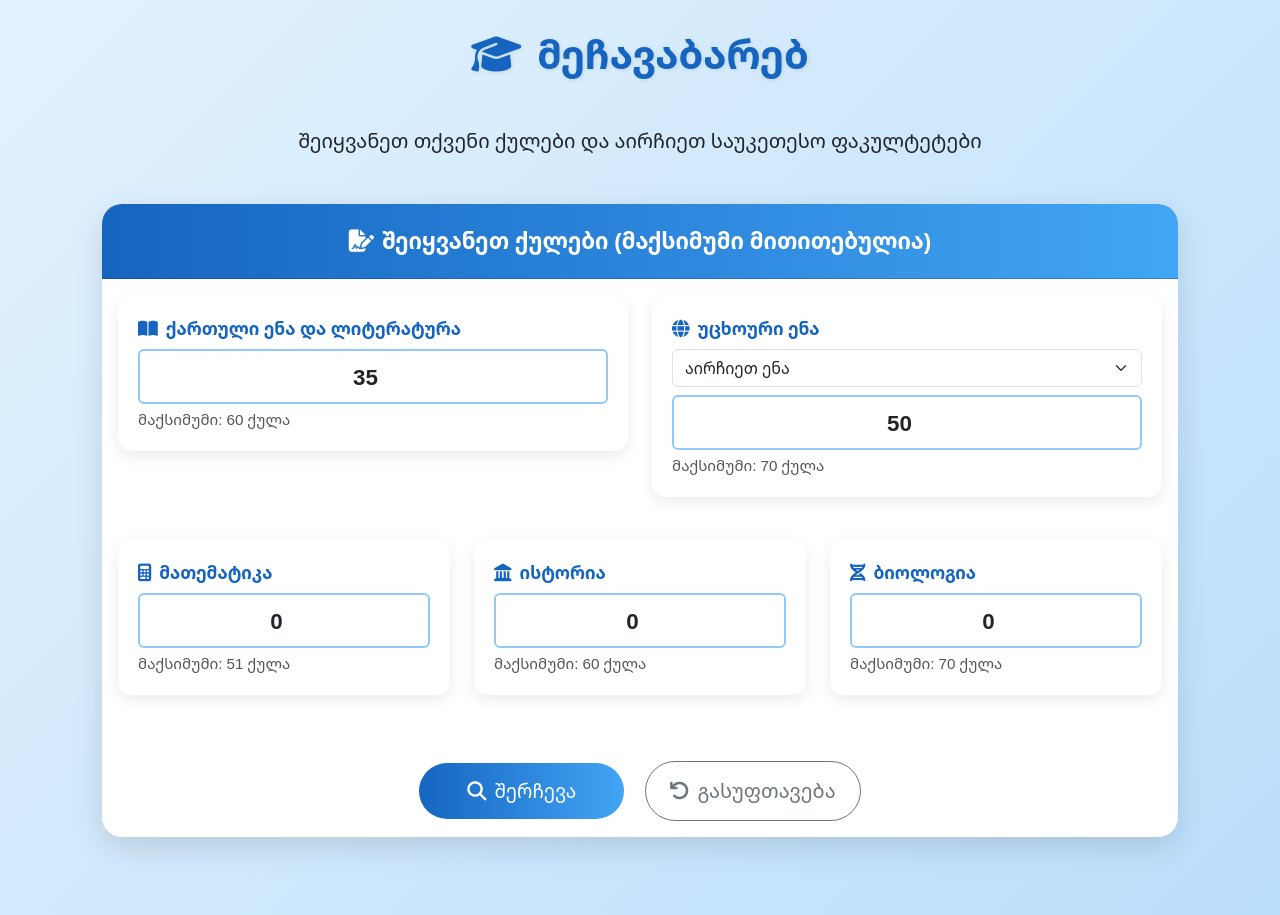
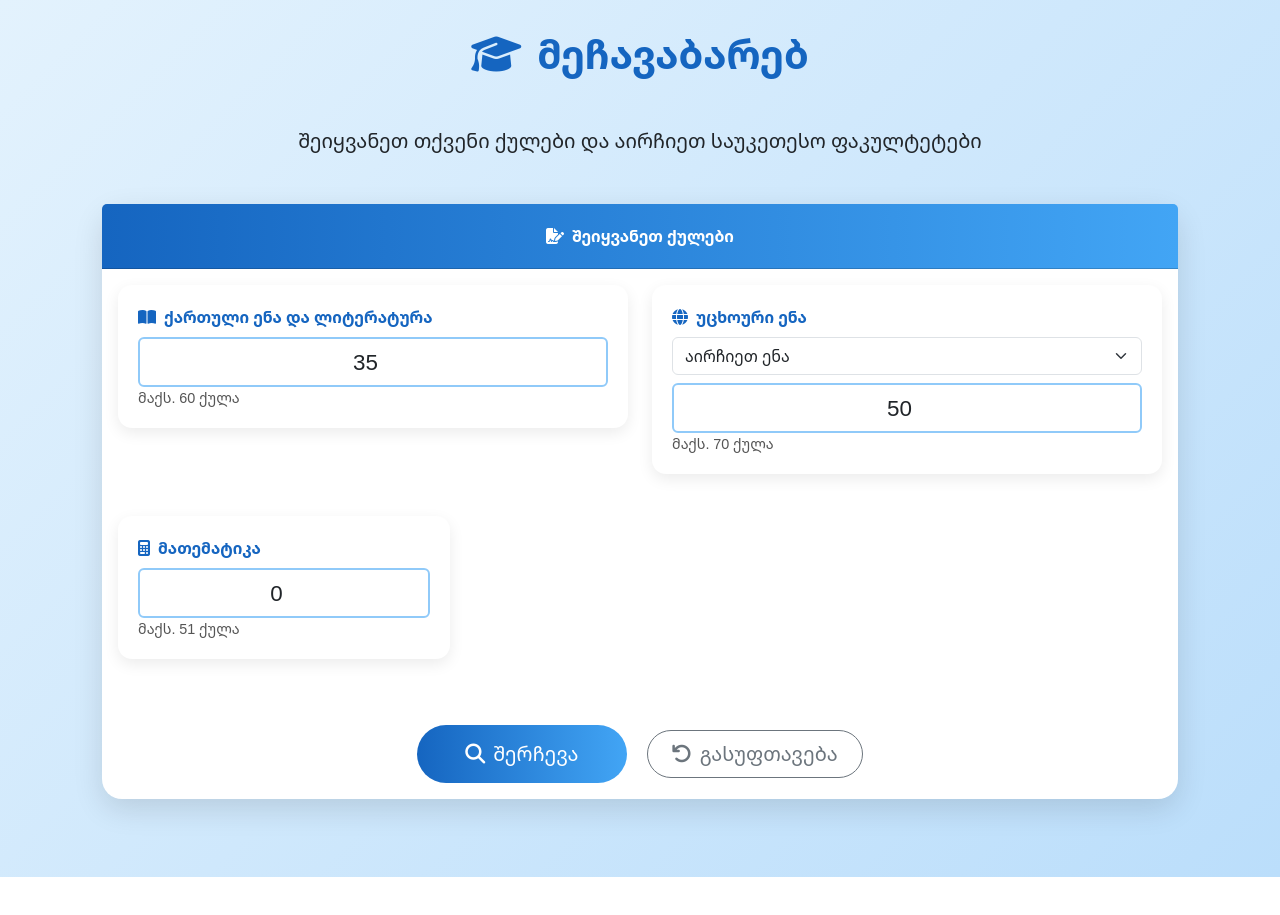
Before and after one commit to CubeCubic/mechavabareb, a Flask app: page / in a window 1280 px wide. After the commit the page ends 877 px from the top, so only its background shows below. Run offline with Flask 3, Linux system fonts and the light colour scheme.

Commit message:
Update index.html

```diff
--- a/templates/index.html
+++ b/templates/index.html
@@ -9,24 +9,17 @@
     <style>
         body { font-family: 'Noto Sans Georgian', sans-serif; background: linear-gradient(135deg, #e3f2fd, #bbdefb); min-height: 100vh; padding: 30px 15px; }
         .container { max-width: 1100px; }
-        h1 { color: #1565c0; font-weight: 700; text-shadow: 1px 1px 4px rgba(0,0,0,0.1); }
-        .card { border: none; border-radius: 20px; box-shadow: 0 10px 30px rgba(0,0,0,0.12); overflow: hidden; }
-        .card-header { background: linear-gradient(90deg, #1565c0, #42a5f5); color: white; font-weight: 600; padding: 20px; font-size: 1.4rem; }
-        .exam-card { background: white; border-radius: 14px; padding: 20px; margin-bottom: 18px; box-shadow: 0 5px 15px rgba(0,0,0,0.08); transition: all 0.3s; }
-        .exam-card:hover { transform: translateY(-5px); box-shadow: 0 12px 25px rgba(0,0,0,0.12); }
-        .form-label { font-weight: 600; color: #1565c0; margin-bottom: 8px; font-size: 1.1rem; }
-        .score-input { font-size: 1.4rem; font-weight: bold; text-align: center; border: 2px solid #90caf9; height: 55px; }
-        .score-input:focus { border-color: #1565c0; box-shadow: 0 0 0 0.3rem rgba(21,101,192,0.2); }
-        .hint { font-size: 0.95rem; color: #555; margin-top: 4px; }
-        .btn-primary { background: linear-gradient(90deg, #1565c0, #42a5f5); border: none; padding: 14px 50px; font-size: 1.2rem; border-radius: 50px; transition: all 0.3s; }
-        .btn-primary:hover { transform: scale(1.05); box-shadow: 0 10px 25px rgba(21,101,192,0.3); }
-        .btn-outline-secondary { border-radius: 50px; padding: 14px 40px; }
+        h1 { color: #1565c0; font-weight: 700; }
+        .card { border: none; border-radius: 20px; box-shadow: 0 10px 30px rgba(0,0,0,0.12); }
+        .card-header { background: linear-gradient(90deg, #1565c0, #42a5f5); color: white; font-weight: 600; padding: 20px; }
+        .exam-card { background: white; border-radius: 14px; padding: 20px; margin-bottom: 18px; box-shadow: 0 5px 15px rgba(0,0,0,0.08); }
+        .form-label { font-weight: 600; color: #1565c0; }
+        .score-input { font-size: 1.4rem; text-align: center; border: 2px solid #90caf9; }
+        .hint { font-size: 0.9rem; color: #555; }
+        .btn-primary { background: linear-gradient(90deg, #1565c0, #42a5f5); border: none; border-radius: 50px; padding: 14px 40px; }
+        .btn-outline-secondary { border-radius: 50px; }
         .result-card { background: white; border-radius: 20px; padding: 30px; margin-top: 40px; box-shadow: 0 12px 35px rgba(0,0,0,0.15); }
-        .result-table th { background: #1565c0; color: white; }
-        .result-table td { vertical-align: middle; }
-        .chance-high { color: #2e7d32; font-weight: bold; }
-        .chance-medium { color: #f57c00; font-weight: bold; }
-        .chance-low { color: #c62828; font-weight: bold; }
+        .table th { background: #1565c0; color: white; }
     </style>
 </head>
 <body>
@@ -36,21 +29,19 @@
 
         <div class="card mb-5">
             <div class="card-header text-center">
-                <i class="fas fa-file-signature me-2"></i>შეიყვანეთ ქულები (მაქსიმუმი მითითებულია)
+                <i class="fas fa-file-signature me-2"></i>შეიყვანეთ ქულები
             </div>
             <div class="card-body">
                 <form method="post">
                     <div class="row g-4">
-                        <!-- ქართული -->
                         <div class="col-md-6">
                             <div class="exam-card">
                                 <label class="form-label"><i class="fas fa-book-open me-2"></i>ქართული ენა და ლიტერატურა</label>
                                 <input type="number" name="georgian" class="form-control score-input" min="0" max="60" value="35" required>
-                                <div class="hint">მაქსიმუმი: 60 ქულა</div>
+                                <div class="hint">მაქს. 60 ქულა</div>
                             </div>
                         </div>
 
-                        <!-- უცხოური ენა с выбором -->
                         <div class="col-md-6">
                             <div class="exam-card">
                                 <label class="form-label"><i class="fas fa-globe me-2"></i>უცხოური ენა</label>
@@ -62,36 +53,19 @@
                                     <option value="რუსული ენა">რუსული</option>
                                 </select>
                                 <input type="number" name="foreign_score" class="form-control score-input" min="0" max="70" value="50" required>
-                                <div class="hint">მაქსიმუმი: 70 ქულა</div>
+                                <div class="hint">მაქს. 70 ქულა</div>
                             </div>
                         </div>
 
-                        <!-- Остальные предметы (можно расширить) -->
+                        <!-- Остальные предметы (расширь по необходимости) -->
                         <div class="col-md-4">
                             <div class="exam-card">
                                 <label class="form-label"><i class="fas fa-calculator me-2"></i>მათემატიკა</label>
                                 <input type="number" name="math" class="form-control score-input" min="0" max="51" value="0">
-                                <div class="hint">მაქსიმუმი: 51 ქულა</div>
+                                <div class="hint">მაქს. 51 ქულა</div>
                             </div>
                         </div>
 
-                        <div class="col-md-4">
-                            <div class="exam-card">
-                                <label class="form-label"><i class="fas fa-landmark me-2"></i>ისტორია</label>
-                                <input type="number" name="history" class="form-control score-input" min="0" max="60" value="0">
-                                <div class="hint">მაქსიმუმი: 60 ქულა</div>
-                            </div>
-                        </div>
-
-                        <div class="col-md-4">
-                            <div class="exam-card">
-                                <label class="form-label"><i class="fas fa-dna me-2"></i>ბიოლოგია</label>
-                                <input type="number" name="biology" class="form-control score-input" min="0" max="70" value="0">
-                                <div class="hint">მაქსიმუმი: 70 ქულა</div>
-                            </div>
-                        </div>
-
-                        <!-- Кнопки -->
                         <div class="col-12 text-center mt-5">
                             <button type="submit" class="btn btn-primary btn-lg px-5 me-3">
                                 <i class="fas fa-search me-2"></i>შერჩევა
@@ -105,12 +79,10 @@
             </div>
         </div>
 
-        <!-- Блок результатов -->
         {% if results %}
         <div class="result-card">
-            <h3 class="text-center mb-4"><i class="fas fa-trophy me-2"></i>თქვენი საუკეთესო ვარიანტები</h3>
-            <div class="table-responsive">
-                <table class="table result-table table-hover">
+            <h3 class="text-center mb-4"><i class="fas fa-trophy me-2"></i>საუკეთესო ვარიანტები</h3>
+            <table class="table table-hover result-table">
                 <thead>
                     <tr>
                         <th>ფაკულტეტი</th>
@@ -123,19 +95,16 @@
                 <tbody>
                     {% for r in results %}
                     <tr>
-                            <td><strong>{{ r.program }}</strong></td>
+                        <td>{{ r.program }}</td>
                         <td>{{ r.uni_code }}</td>
                         <td>{{ r.qualification }}</td>
                         <td><strong>{{ r.total }}</strong></td>
-                            <td class="{% if 'ძალიან მაღალი' in r.chance %}chance-high{% elif 'მაღალი' in r.chance %}chance-medium{% else %}chance-low{% endif %}">
-                                {{ r.chance }}
-                            </td>
+                        <td>{{ r.chance }}</td>
                     </tr>
                     {% endfor %}
                 </tbody>
             </table>
         </div>
-        </div>
         {% endif %}
     </div>
 </body>
```
Lines whose indentation alone changed are shown as unchanged.
